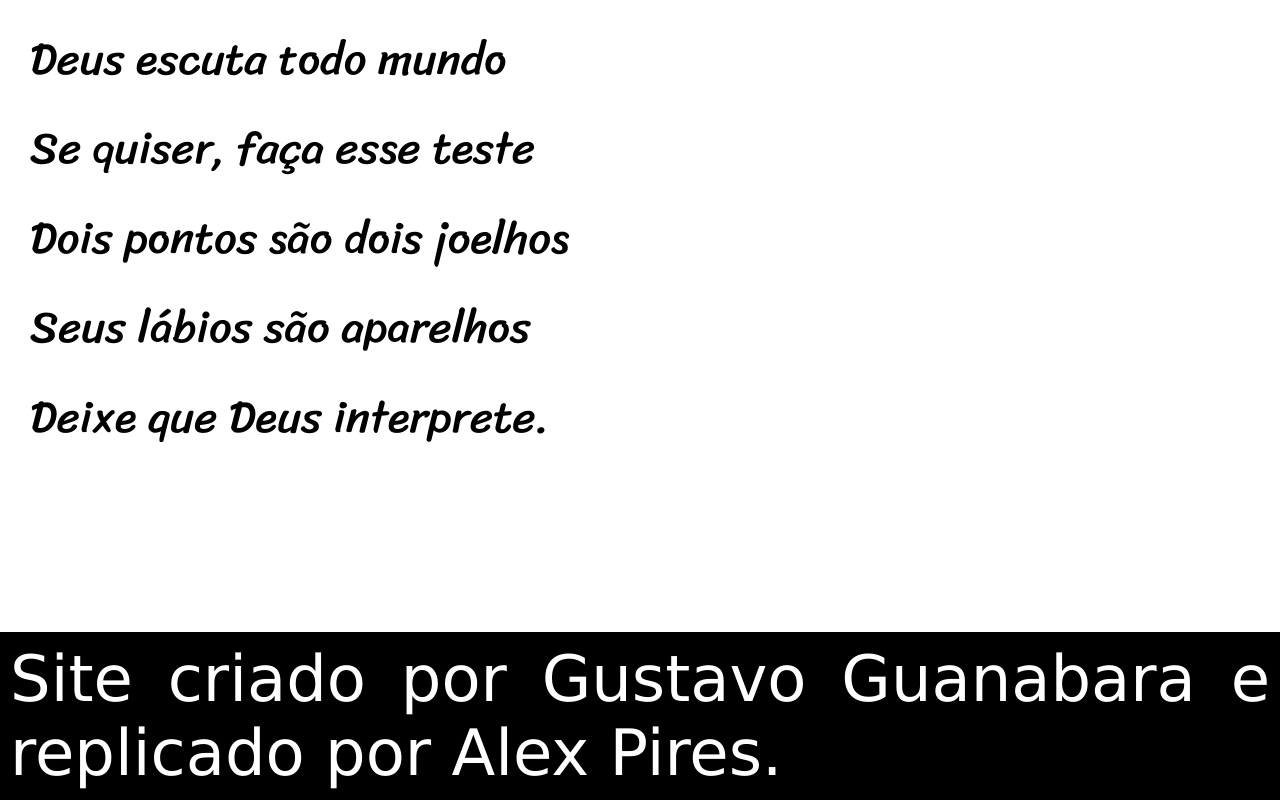
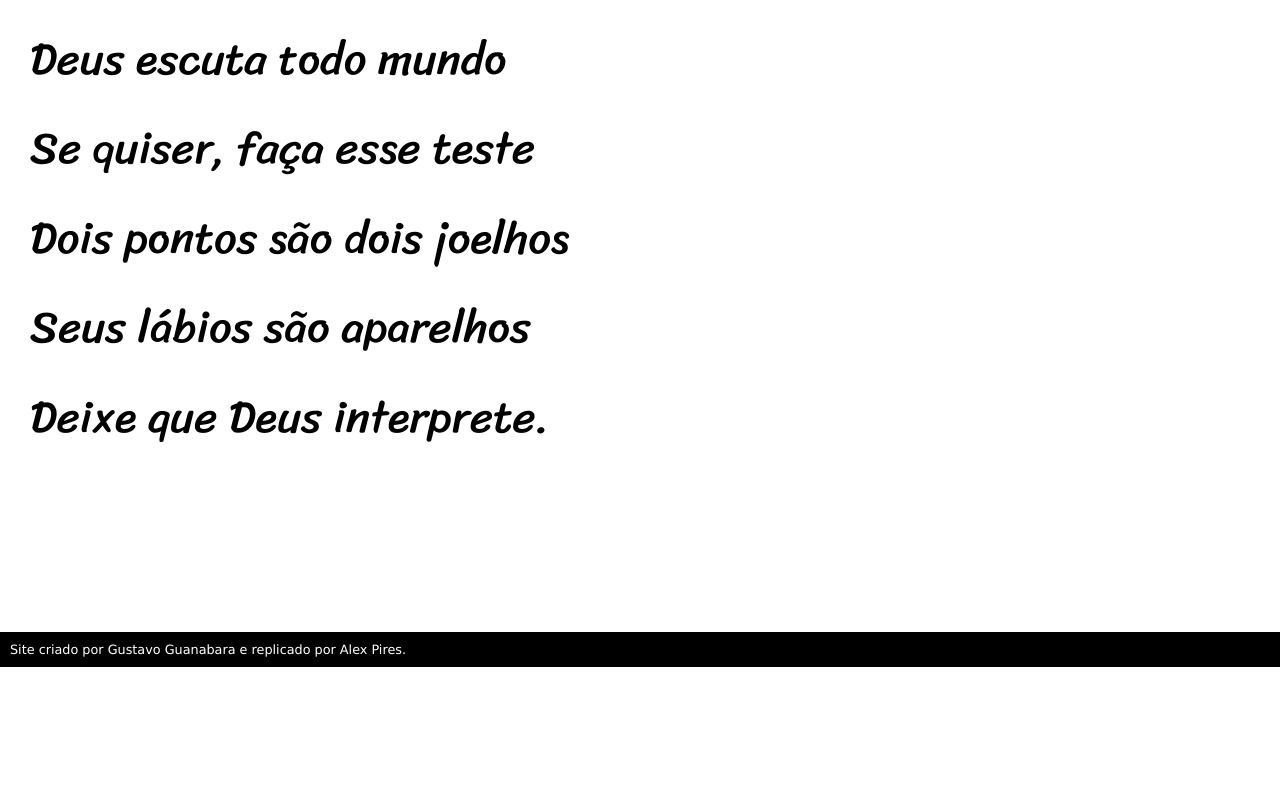
Before and after one commit to alepires65/Parallax-Test, a plain HTML site: page index.html in a window 1280 px wide. Shown: the part 5306-6106 px from the top of the page. After the commit the page ends 5973 px from the top, so only its background shows below. Drawn offline with Linux system fonts and the light colour scheme.

Commit message:
Update cordel.css

```diff
--- a/cordel.css
+++ b/cordel.css
@@ -94,7 +94,7 @@ section#img02{
 }
 
 footer{
-    font-size: 5vw;
+    font-size: 1vw;
     background-color: black;
     color: white;
     text-align: justify;
```
